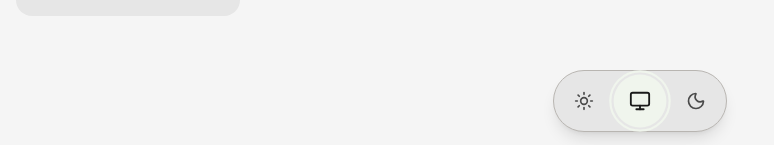
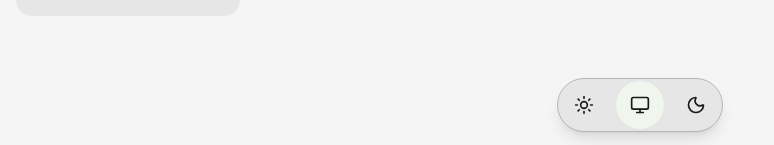
Before and after one commit to goutamthakur/goutamthakur.com, a React (Vite) app: page /projects/1 in a window 1280 px wide. Shown: the part 652-797 px from the top of the page, without its empty margins (0-774 px from the left). Built offline with nearby package versions, Linux system fonts and the light colour scheme.

Commit message:
fix(toggle): removed the large padding, improved the look

```diff
--- a/src/components/ThemeToggle.tsx
+++ b/src/components/ThemeToggle.tsx
@@ -12,7 +12,7 @@ export const ThemeToggle = () => {
 
   return (
     <div className="fixed bottom-4 left-1/2 -translate-x-1/2 z-50">
-      <div className="flex items-center gap-2 bg-surface border border-border rounded-full p-1.5 shadow-lg">
+      <div className="flex items-center gap-2 bg-surface border border-border rounded-full p-0.5 shadow-lg">
         {themes.map(({ value, icon: Icon, label }) => {
           const isSelected = theme === value;
           return (
@@ -23,8 +23,8 @@ export const ThemeToggle = () => {
                 relative flex items-center justify-center w-10 h-10 md:w-12 md:h-12 rounded-full
                 transition-all duration-200 ease-out
                 ${isSelected
-                  ? "bg-green text-text-primary scale-110"
-                  : "text-text-secondary hover:text-text-primary hover:bg-surfaceAlt"
+                  ? "bg-green text-text-primary"
+                  : "text-shadow-text-secondary hover:text-text-primary hover:bg-surfaceAlt hover:scale-110"
                 }
               `}
               aria-label={label}
@@ -32,7 +32,7 @@ export const ThemeToggle = () => {
             >
               <Icon size={18} className="md:w-5 md:h-5" />
               {isSelected && (
-                <span className="absolute -inset-1 border-2 border-green rounded-full" />
+                <span className="absolute -inset-1 rounded-full" />
               )}
             </button>
           );
```
